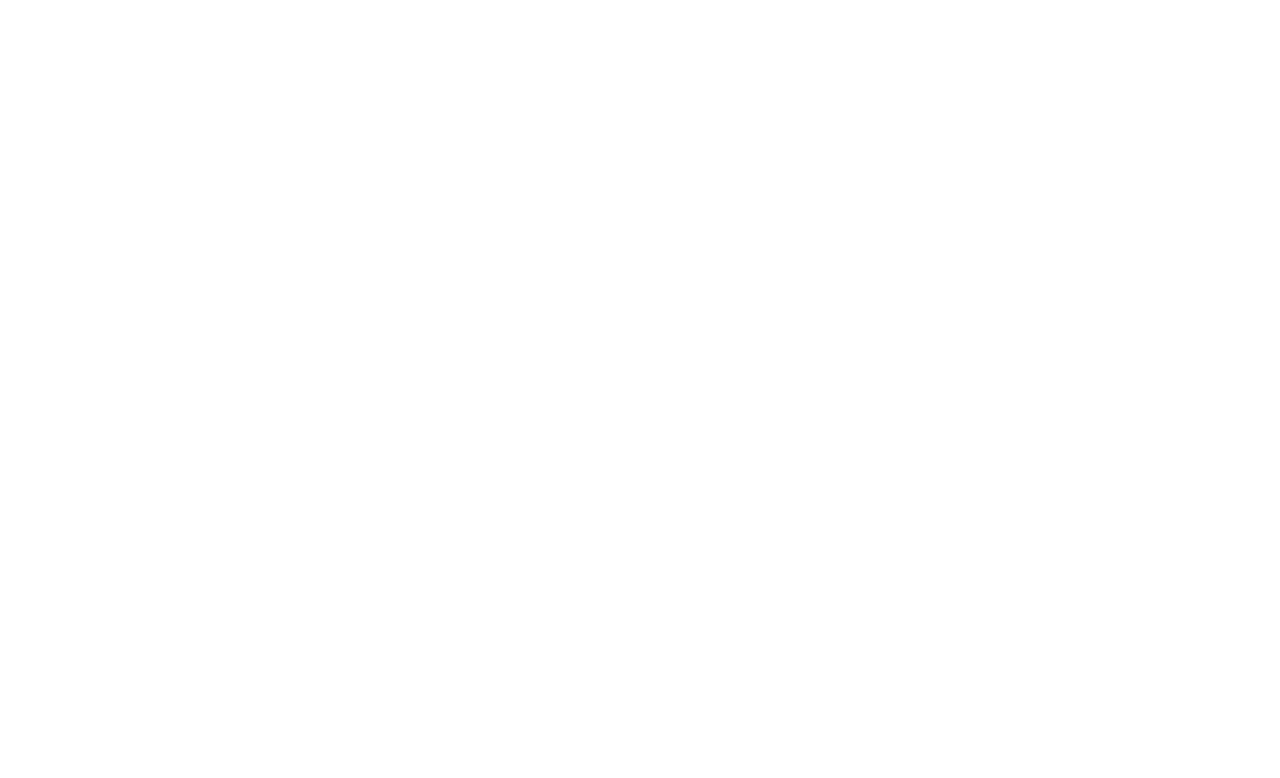
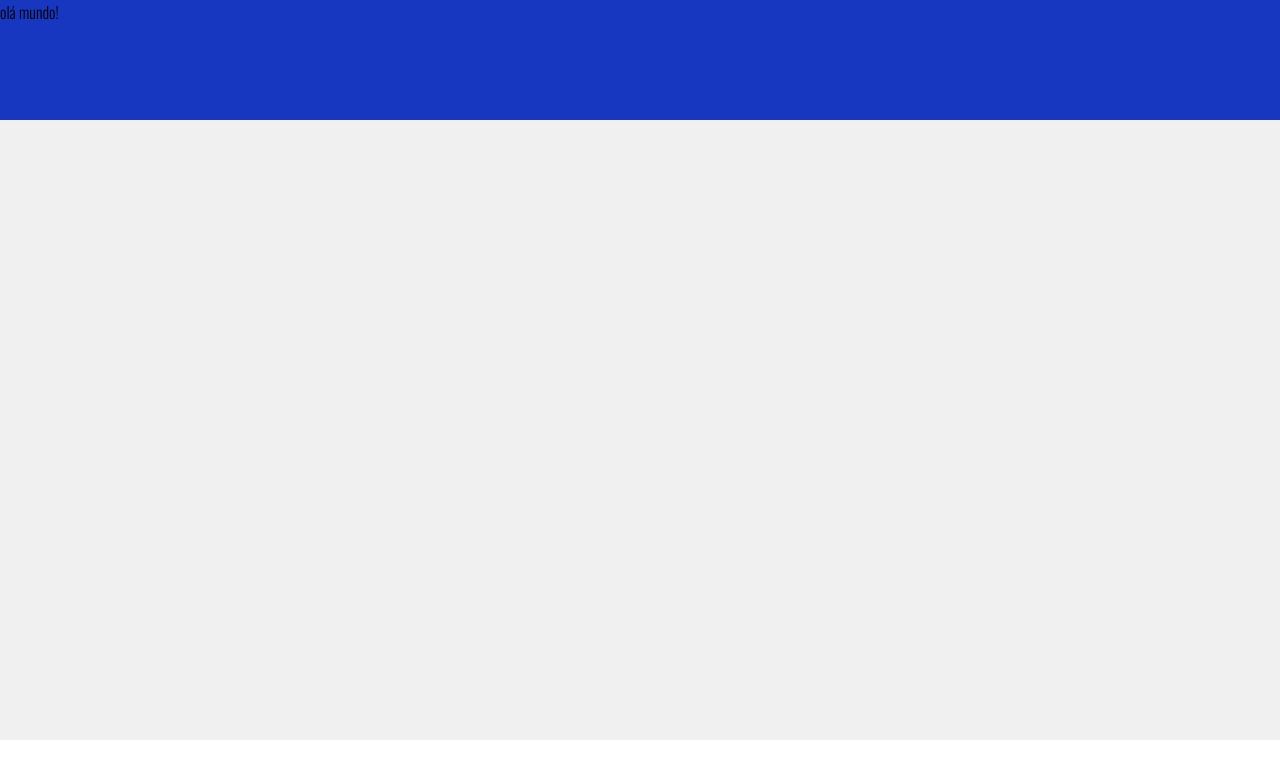
Before and after one commit to lucemifacundo/phpUdemy, a plain HTML site: page index.html in a window 1280 px wide. Drawn offline with nearby package versions, Linux system fonts and the light colour scheme.

Commit message:
Novas partes
Teste

```diff
--- /dev/null
+++ b/css/estilo.css
@@ -0,0 +1,33 @@
+*{
+    font-family: 'Oswald', sans-serif;
+    box-sizing: border-box;
+}
+body{
+    height: 100vh;
+    margin: 0px;
+    display: grid; /* defini o uso deo gred*/
+    /*partes do site cab, conteudo e rodape*/
+    grid-template-rows: 120px 1fr 60px;
+    grid-template-columns: 1fr;
+    grid-template-areas:
+    "cabecalho"
+    "principal"
+    "rodape";
+
+}
+.cabecalho{
+    grid-area: cabecalho;
+    background-color: #1837c0;
+}
+
+.principal{
+    grid-area: principal;
+    height: cal(100vh-180px);
+    background-color: #f0f0f0;
+
+}
+.rodape{
+    grid-area: rodape;
+
+    background: #fff;
+}
--- a/index.html
+++ b/index.html
@@ -7,9 +7,19 @@
     <link rel="preconnect" href="https://fonts.gstatic.com" crossorigin>
     <link href="https://fonts.googleapis.com/css2?family=Oswald:wght@300&display=swap" rel="stylesheet">
     <meta name="viewport" content="width=device-width, initial-scale=1.0">
+    <link rel="stylesheet" href="css/estilo.css">
+    <link rel="shortcut icon" href="icon.png" type="image/x-icon">
     <title>Site Curso</title>
 </head>
 <body>
 
+    <header class="cabecalho">
+        olá mundo!
+    </header>
+    <main class="principal">
+
+    </main>
+    <footer class="rodape"></footer>
+
 </body>
 </html>
```
Also changed, not shown: icon.png (added), script.js (added).
